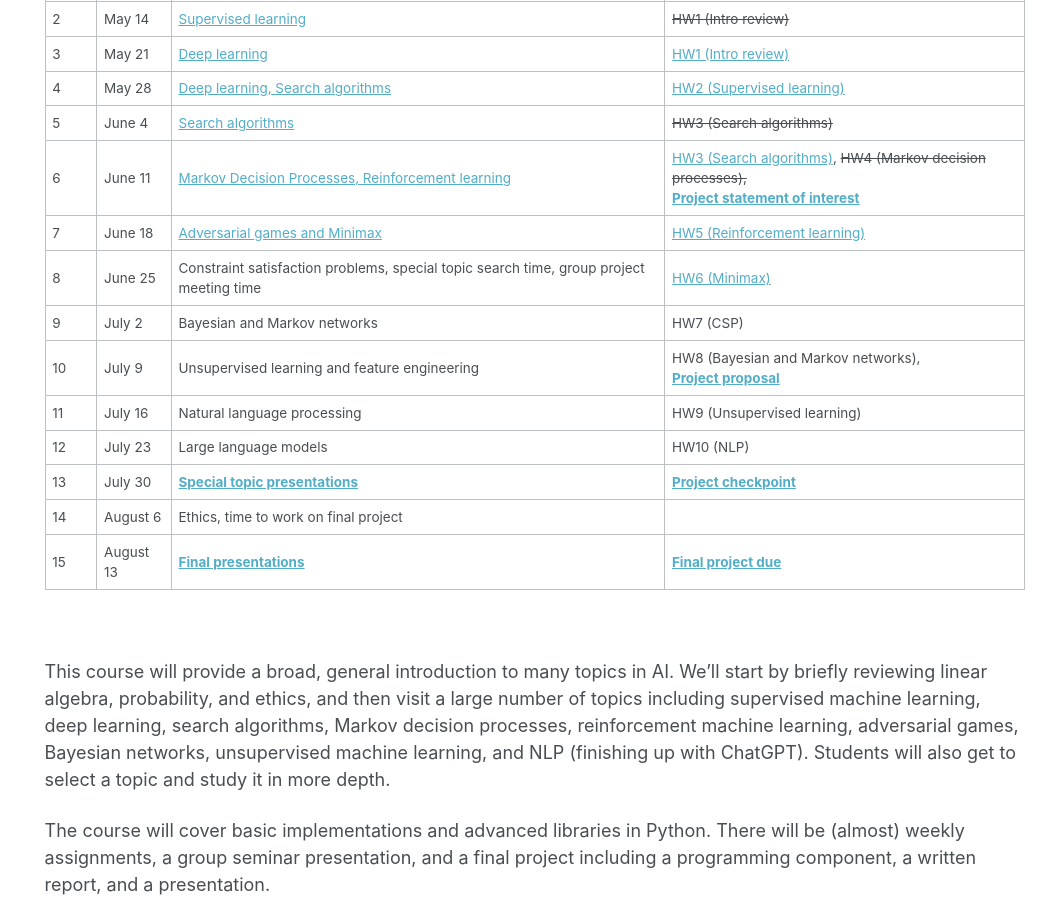
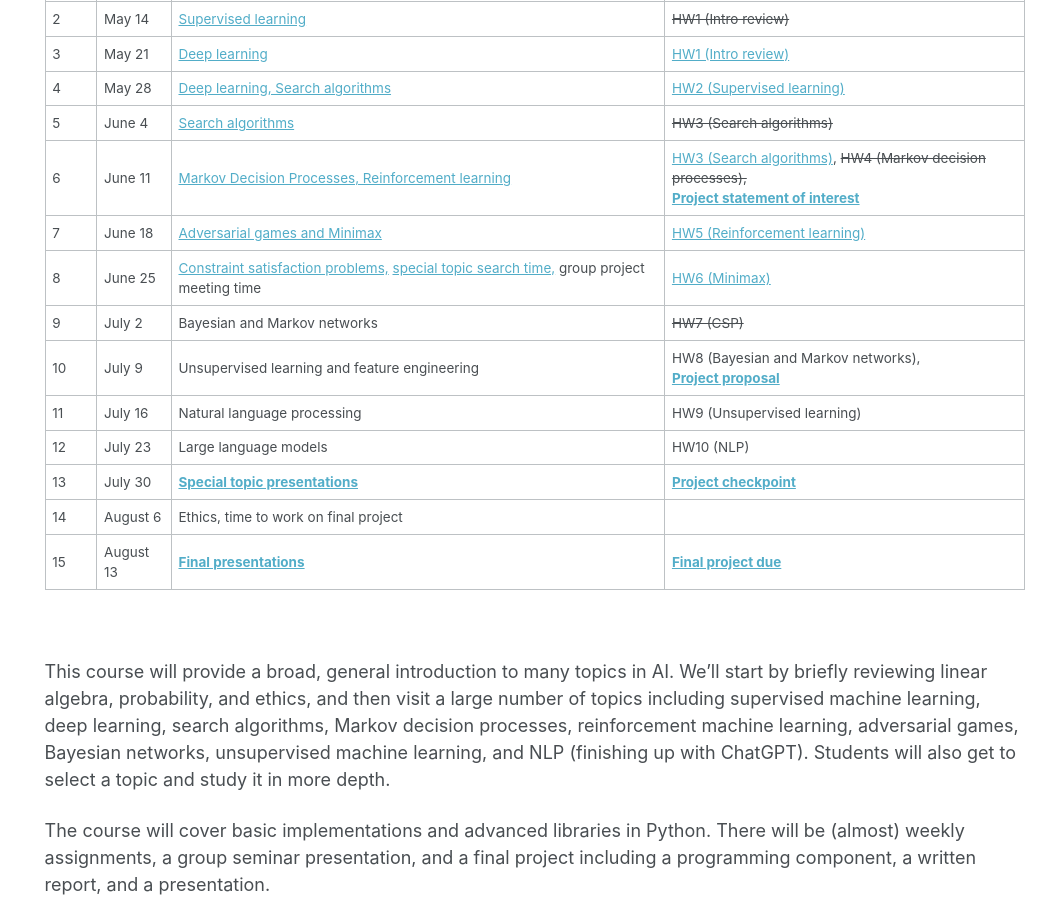
Before and after one commit to rasikabh/rasikabh.github.io, a Jekyll site: the page built from _pages/ai2024su.md, in a window 1280 px wide and 900 px high, scrolled down 819 px. Shown: the whole window, without its empty margins (237-1280 px from the left). Built offline with Jekyll 4.4.1, drawn with Linux system fonts in a browser that asks for light colours; some of the changed lines change nothing that is shown.

Commit message:
add CSP lecture jun 25

```diff
--- a/_pages/ai2024su.md
+++ b/_pages/ai2024su.md
@@ -48,8 +48,8 @@ Anjali's office hours: Wednesdays 12-1 on MS Teams
 | 5 | June 4  | [Search algorithms](https://docs.google.com/presentation/d/1S_HBreTyK_fx0_mNDQEZECfPC2_DZTBO8GV9IIIAfRQ/edit?usp=sharing) | ~~HW3 (Search algorithms)~~ |
 | 6 | June 11 | [Markov Decision Processes, Reinforcement learning](https://docs.google.com/presentation/d/1MRXMiKc24fFM7dJJCmc5b2gc-gcZNwxiw4hH1XHh2hs/edit?usp=sharing) | [HW3 (Search algorithms)](https://docs.google.com/document/d/1X47rr-4q-7GGgoqiaasgrwos3YoAz0TrsPuXXJtwaxE/edit?usp=sharing), ~~HW4 (Markov decision processes),~~ <br> [**Project statement of interest**](https://docs.google.com/document/d/1FFaLDvXk2Hb77shTnDyihPYI9Am_BoP-B4t_ILmWuso/edit?usp=sharing) |
 | 7 | June 18 | [Adversarial games and Minimax](https://docs.google.com/presentation/d/1l0uDGsmTaVLPzpCRJE8bogM99SP5XXsbV7_5bA5lOuQ/edit?usp=sharing)  | [HW5 (Reinforcement learning)](https://docs.google.com/document/d/1N4oYbFXxA_ynabjAFe53zIPIsAzUWSOwF3aTtgoHLbo/edit?usp=sharing) |
-| 8 | June 25 | Constraint satisfaction problems, special topic search time, group project meeting time | [HW6 (Minimax)](https://docs.google.com/document/d/1UolxaEIeTzN1_YDKRl2H8LqkLFkuS3ylMo7tnhna0_E/edit?usp=sharing) |
-| 9 | July 2  | Bayesian and Markov networks | HW7 (CSP) |
+| 8 | June 25 | [Constraint satisfaction problems,](https://docs.google.com/presentation/d/10RHnC2KTY_S3r_Ql871MsPE5ZmC1ev98QV9-y9dPQrE/edit?usp=sharing) [special topic search time,](https://docs.google.com/document/d/1zYZw6KoQHsrqIdzZcruIkcZDJy6sSlDS5s7xx0oSY90/edit?usp=sharing) group project meeting time | [HW6 (Minimax)](https://docs.google.com/document/d/1UolxaEIeTzN1_YDKRl2H8LqkLFkuS3ylMo7tnhna0_E/edit?usp=sharing) |
+| 9 | July 2  | Bayesian and Markov networks | ~~HW7 (CSP)~~ |
 | 10 | July 9  | Unsupervised learning and feature engineering | HW8 (Bayesian and Markov networks), <br> [**Project proposal**](https://docs.google.com/document/d/1FFaLDvXk2Hb77shTnDyihPYI9Am_BoP-B4t_ILmWuso/edit?usp=sharing) |
 | 11 | July 16 | Natural language processing | HW9 (Unsupervised learning) |
 | 12 | July 23 | Large language models | HW10 (NLP) |
```
